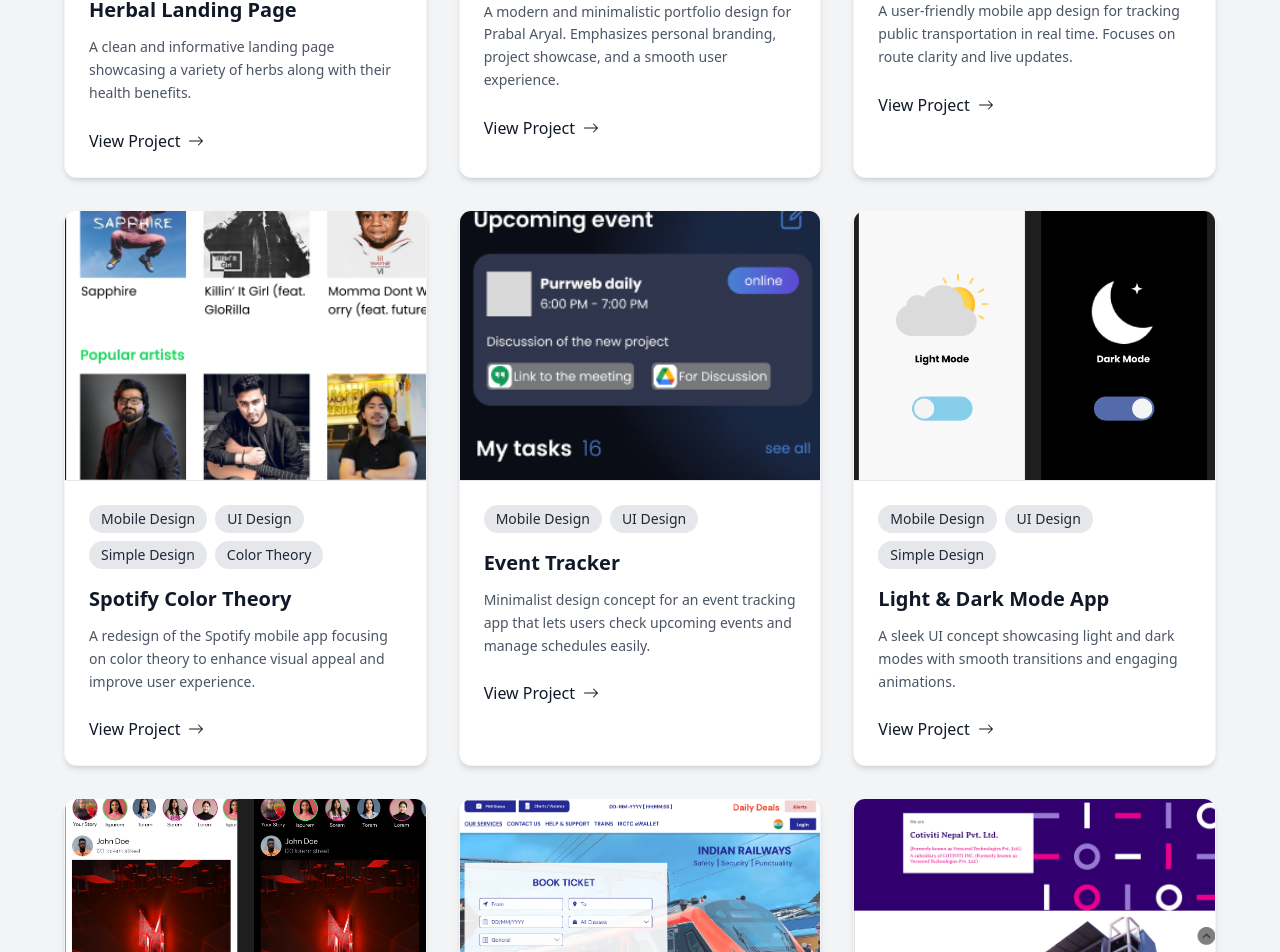
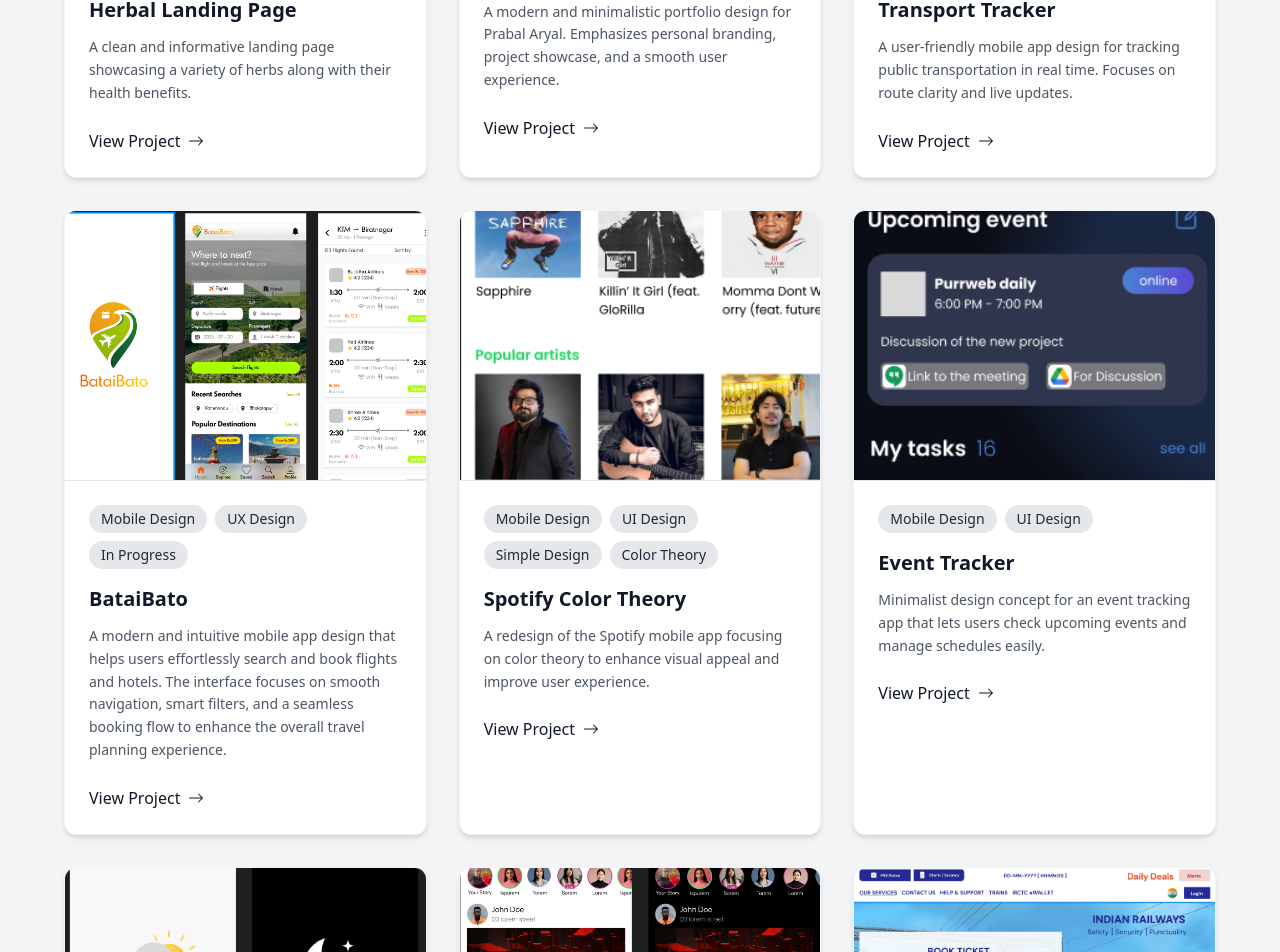
Before and after one commit to eziolayra/protfolio, a React (Create React App) app: page /projects in a window 1280 px wide. Shown: the part 531-1483 px from the top of the page. Built offline with nearby package versions, Linux system fonts and the light colour scheme.

Commit message:
project added

```diff
--- a/src/Data/projectdata.js
+++ b/src/Data/projectdata.js
@@ -1,4 +1,4 @@
-import { co, es, et, Hp, ic, ir, lc, ldm, pf, sn, srd, tt } from "../image/image";
+import { co, es, et, Hp, ic, ir, lc, ldm, pf, sn, srd, tt, bb } from "../image/image";
 
 const allProjects = [
     {
@@ -24,9 +24,18 @@
         title: "Transport Tracker",
         description:
             "A user-friendly mobile app design for tracking public transportation in real time. Focuses on route clarity and live updates.",
-        tags: ["Mobile Design", "UX Design"],
+        tags: ["Mobile Design", "UX Design", "In Progress"],
         image: tt,
         link: "https://www.figma.com/proto/Q1HzJRugEbyhs5MWXhWMWR/Transportation-tracker?t=ZskzR6pzV9b6ko29-1",
+    },
+    {
+        id: 13,
+        title: "BataiBato",
+        description:
+            "A modern and intuitive mobile app design that helps users effortlessly search and book flights and hotels. The interface focuses on smooth navigation, smart filters, and a seamless booking flow to enhance the overall travel planning experience.",
+        tags: ["Mobile Design", "UX Design", "In Progress"],
+        image: bb,
+        link: "https://www.figma.com/proto/rRjbTRgInFlnXwXmGfO9jz/Travel-and-Booking?node-id=0-1&t=fjJO6vvXdhmjwYgi-1",
     },
     {
         id: 4,
@@ -110,6 +119,7 @@
         link: "https://www.figma.com/proto/wvNbJjB9onl4cCFzNBTE1G/Home-Use?t=AEYExr52SwaeZh97-1",
     },
 
+
 ];
 
 export default allProjects
--- a/src/image/image.jsx
+++ b/src/image/image.jsx
@@ -12,5 +12,6 @@
 import sn from './Sport news.png'
 import lc from './LingsCars.png'
 import es from './Ecommerce.png'
+import bb from './bb.png'
 
-export { pp, pf, Hp, tt, cv, srd, et, ldm, ic, ir, co, sn, lc, es };
+export { pp, pf, Hp, tt, cv, srd, et, ldm, ic, ir, co, sn, lc, es, bb };
```
Also changed, not shown: src/image/bb.png (added).
